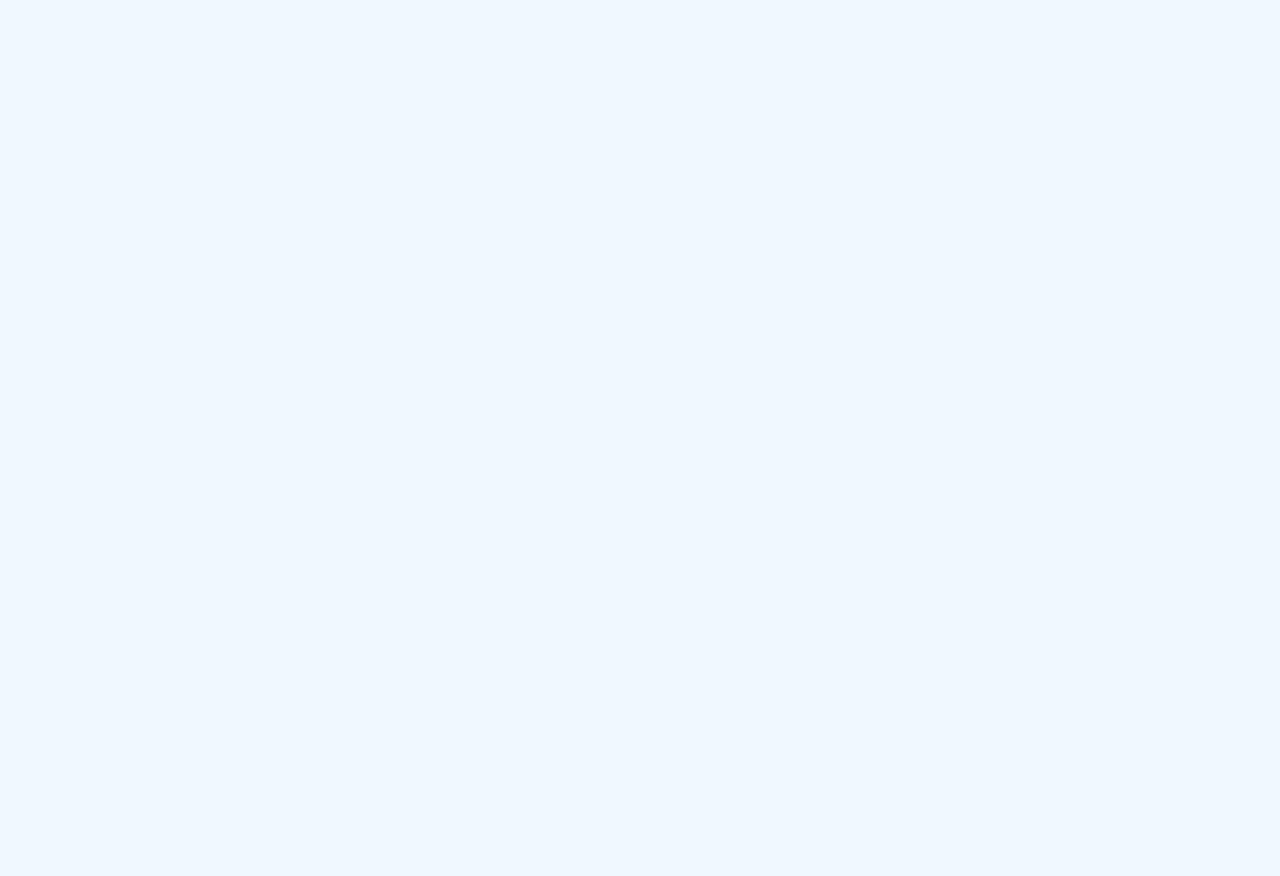
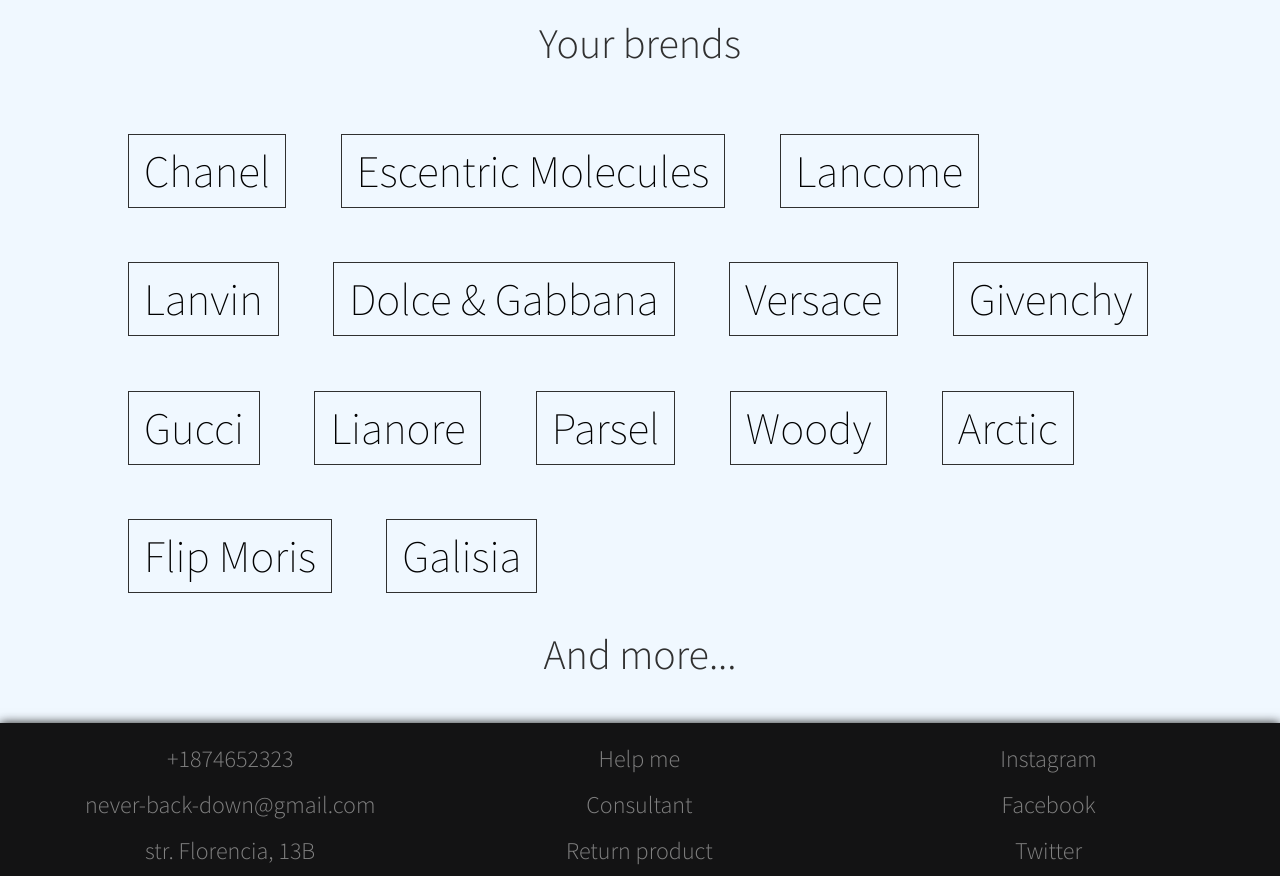
Before and after one commit to kostenkovich/Never-back-down, a React (Create React App) app: page / in a window 1280 px wide. Shown: the part 1480-2356 px from the top of the page. Before the commit the page ends 1452 px from the top, so only its background shows below. Built offline with nearby package versions, Linux system fonts and the light colour scheme.

Commit message:
Add thirtBlock and footer

```diff
--- a/src/components/header-footer/footer/footer-main.jsx
+++ b/src/components/header-footer/footer/footer-main.jsx
@@ -4,9 +4,31 @@
 
 
     return(
-        <>
-        <h1></h1>
-        </>
+        <footer>
+          <div className="conteinerFooter">
+          <div className="contacts">
+            <ul className='contactsUl'>
+              <li>+1874652323</li>
+              <li>never-back-down@gmail.com</li>
+              <li>str. Florencia, 13B</li>
+            </ul>
+          </div>
+          <div className="help">
+            <ul className='helpUl'>
+              <li>Help me</li>
+              <li>Consultant</li>
+              <li>Return product</li>
+            </ul>
+          </div>
+          <div className="social">
+            <ul className='socialUl'>
+              <li>Instagram</li>
+              <li>Facebook</li>
+              <li>Twitter</li>
+            </ul>
+          </div>
+          </div>
+        </footer>
       )
 }
 
--- a/src/components/section/section-main.jsx
+++ b/src/components/section/section-main.jsx
@@ -22,13 +22,19 @@
       }
     }
 
-    let lenght_px_table_2 = window.innerWidth + 80;
 
     function rightUl_2(){
-        document.querySelector(".ulProduct_2").style.marginLeft = lenght_px_table_2 + "px";
+
         let heightThiUl = document.querySelector(".ulProduct_2").offsetHeight;
         console.log(heightThiUl)
         document.querySelector(".conteinerThird").style.height = heightThiUl * 1.5 - 10 + "px";
+
+        for (let i = 1; i <= props.product.length; i++) {
+          document.querySelector("#product-table-2-" + i).style.transition = "1.5s ease";
+        }
+        let marginProduct = Math.round(Number(window.getComputedStyle(document.querySelector("#product-table-2-1"), null).getPropertyValue("margin-right").slice(0, -2))) + Math.round(Number(window.getComputedStyle(document.querySelector("#product-table-2-1"), null).getPropertyValue("margin-left").slice(0, -2)));
+        document.querySelector(".ulProduct_2").style.marginLeft = window.innerWidth + marginProduct * 4 + "px";
+        console.log(marginProduct);
     }
 
     function viewRaitedColl() {
@@ -64,6 +70,10 @@
           if(rect - windowHeight < 0){
             document.querySelector(".ulProduct_2").style.marginLeft = "0px";
             document.querySelector(".nameThirdBlock").style.top = "0px";
+              for (let i = 1; i <= props.product.length; i++) {
+                document.querySelector("#product-table-2-" + i).style.marginRight = "2%";
+
+              }
           }
 
 
@@ -111,6 +121,26 @@
                 </div>
               </div>
             </div>
+            <div className="forthBlock">
+              <div className="nameForth">Your brends</div>
+              <ul className='brends'>
+                <li>Chanel</li>
+                <li>Escentric Molecules</li>
+                <li>Lancome</li>
+                <li>Lanvin</li>
+                <li>Dolce & Gabbana</li>
+                <li>Versace</li>
+                <li>Givenchy</li>
+                <li>Gucci</li>
+                <li>Lianore</li>
+                <li>Parsel</li>
+                <li>Woody</li>
+                <li>Arctic</li>
+                <li>Flip Moris</li>
+                <li>Galisia</li>
+              </ul>
+              <div className="moreBrendsName">And more...</div>
+            </div>
           </div>
         </section>
       )
--- a/src/style/header.css
+++ b/src/style/header.css
@@ -48,12 +48,13 @@
 
 .topMenu{
     display: block;
-    margin: 0 2%;
+    padding: 0 2%;
     width: 96%;
     background-color: aliceblue;
     position: fixed;
     z-index: 1;
     top: 0px;
+    box-shadow: 0 0 10px #1a1a1a;
 }
 
 .conteinerHeader{
--- a/src/style/section-main.css
+++ b/src/style/section-main.css
@@ -1,17 +1,15 @@
 .allContent{
     display: block;
-    margin: 0 2%;
-    width: 96%;
 
 }
 
 .firstBlock{
-
+    margin-top: 70px;
+    background-color: #e1eef5;
 }
 
 .backGrFirst{
-    margin-top: 70px;
-    background-color: #e1eef5;
+    padding: 0 2%;
     overflow: hidden;
     height: fit-content;
     position: relative;
@@ -42,7 +40,6 @@
 }
 
 .backGrSecond{
-    margin: 10px 0 0 0;
     background-color: rgb(182, 197, 214);
     padding: 70px 0 0px 0;
 }
@@ -149,8 +146,20 @@
 
 
 
+
+
+
+
+
+
+
+
+
+
+
+
 .thirdBlock{
-    margin-top: 10px;
+
 }
 
 .contNameThi{
@@ -162,6 +171,7 @@
 }
 
 .conteinerThird{
+    margin: 0 2%;
     position: relative;
     overflow: hidden;
 }
@@ -206,6 +216,7 @@
     border-radius: 3px;
     box-shadow: 0 0 10px #898989;
     background-color: aliceblue;
+    margin-right: 14%;
 }
 
 .ulProduct_2 a:hover{
@@ -226,3 +237,137 @@
     padding: 20px 0;
     width: 270px;
 }
+
+
+
+
+
+
+
+
+.forthBlock{
+    height: fit-content;
+    position: relative;
+}
+
+.nameForth{
+    text-align: center;
+    width: 100%;
+    font-weight: 300;
+    font-size: 1.4em;
+    color: rgb(48, 48, 48);
+    margin: 65px 0;
+    transition: 800ms ease;
+    transition-delay: 0.8s;
+}
+
+.brends{
+    width: 85%;
+    margin: 0 0% 0 10%;
+}
+
+.brends li{
+    text-align: center;
+    display: inline-block;
+    padding: 8px 15px;
+    border: solid 1px rgb(48, 48, 48);
+    font-size: 1.5em;
+    font-weight: 200;
+    cursor: pointer;
+    margin: 0 5% 5% 0;
+}
+
+.brends li:hover{
+    background-color: rgb(48, 48, 48);
+    color: aliceblue;
+    border: 1px solid aliceblue;
+    transition: 400ms ;
+}
+
+.moreBrendsName{
+    width: 100%;
+    font-size: 1.4em;
+    position: absolute;
+    display: flex;
+    justify-content: center;
+    padding: 0 0 40px 0;
+    margin-top: -20px;
+    cursor: pointer;
+    color: rgb(48, 48, 48);
+}
+.moreBrendsName:hover{
+    text-decoration: underline 1px;
+}
+
+
+
+
+
+
+
+
+
+
+
+
+
+
+
+
+
+
+
+.conteinerFooter{
+    margin-top: 75px;
+    background-color: rgb(0 0 0 / 92%);
+    padding: 0 2%;
+    box-shadow: 0 0 10px #1a1a1a;
+}
+
+.conteinerFooter li{
+    list-style-type: none;
+    color: #818181;
+    text-align: center;
+    margin-top: 15px;
+    font-size: 0.8em;
+    font-weight: 300;
+    cursor: pointer;
+
+}
+
+.conteinerFooter li:hover{
+    text-decoration: underline 1px;
+}
+
+.contacts{
+    min-width: 33.3%;
+    padding: 5px 0 10px 0;
+    margin: 0;
+    display: inline-block;
+}
+
+.contactsUl{
+
+}
+
+.help{
+    min-width: 33.3%;
+    padding: 5px 0 10px 0;
+    margin: 0;
+    display: inline-block;
+}
+
+.helpUl{
+
+}
+
+.social{
+    min-width: 33.3%;
+    padding: 5px 0 10px 0;
+    margin: 0;
+    display: inline-block;
+}
+
+.socialUl{
+
+}
```
